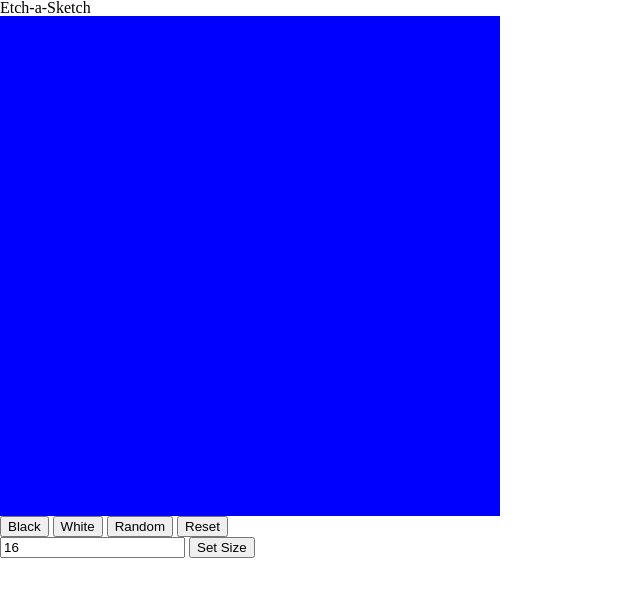
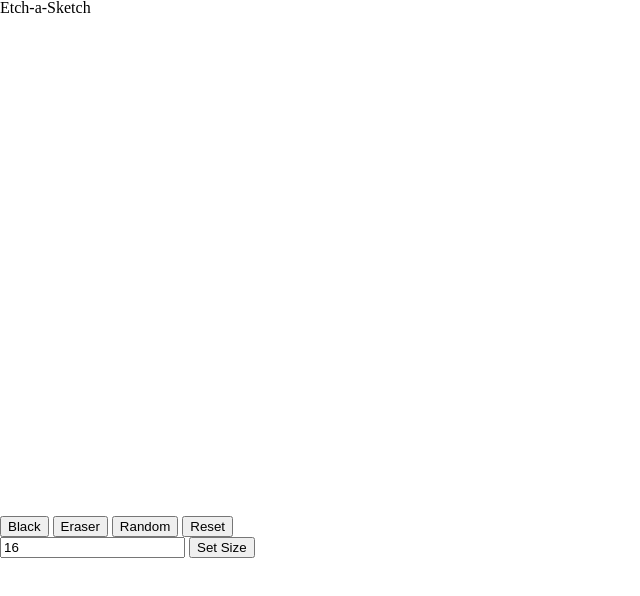
Before and after one commit to Fa14M/etch-a-sketch, a plain HTML site: page index.html in a window 1280 px wide. Both pictures are taken after a click on the button "Black". Shown: the whole page, without its empty margins (0-640 px from the left). Drawn offline with Linux system fonts and the light colour scheme.

Commit message:
Modified the color changing mechanizm to allow choosing black or the erasor button to erase

```diff
--- a/index.html
+++ b/index.html
@@ -19,8 +19,8 @@
         <div class="content">
             <div class="board"></div>
             <div class="buttons">
-                <button>Black</button>
-                <button>White</button>
+                <button onclick="changeColor('black')">Black</button>
+                <button onclick="changeColor('white')">Eraser</button>
                 <button>Random</button>
                 <button>Reset</button>
             </div>
--- a/script.js
+++ b/script.js
@@ -1,3 +1,5 @@
+let color = "black";
+
 function populateBoard(size) {
     let board = document.querySelector(".board");
     let squares = board.querySelectorAll("div");
@@ -8,10 +10,8 @@ function populateBoard(size) {
     let amount = size * size;
     for (let i = 0; i < amount; i++) {
         let square = document.createElement("div");
-        square.addEventListener("mouseover", () => {
-            square.style.backgroundColor = "black";
-        })
-        square.style.background = "blue";
+        square.addEventListener("mouseover", colorSquare);
+        square.style.background = "white";
         board.insertAdjacentElement("beforeend", square);
     }
 }
@@ -26,3 +26,11 @@ function changeSize(input) {
     }
 
 }
+
+function colorSquare() {
+    this.style.backgroundColor = color;
+}
+
+function changeColor(choice) {
+    color = choice;
+}
```
